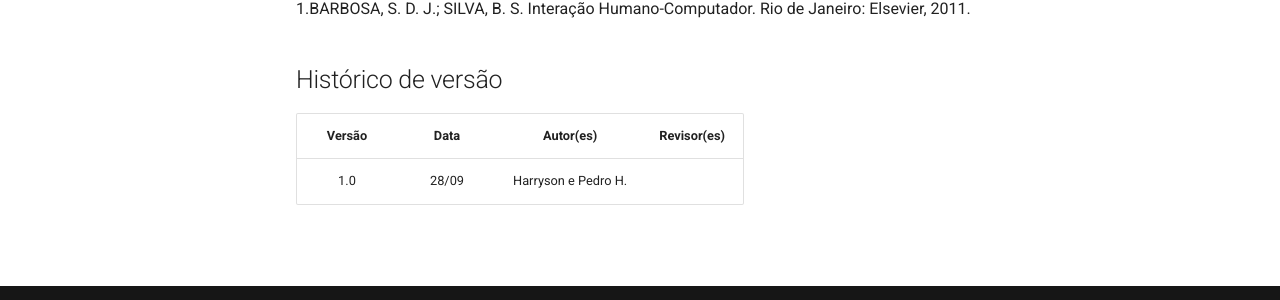
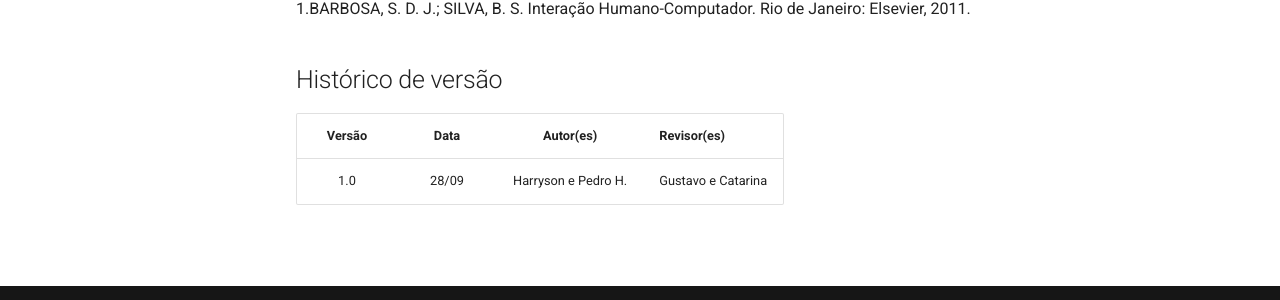
Before and after one commit to Interacao-Humano-Computador/2023.2-Dominio-Publico, an MkDocs documentation site: the page built from docs/planejamento/processo_de_design.md, in a window 1280 px wide and 900 px high, scrolled down 2809 px. Shown: the part 570-870 px from the top of the window. Built offline with MkDocs 1.6.1 and Material for MkDocs 9.7.7, drawn with Linux system fonts in a browser that asks for light colours; comment, search, counter and statistics services are not loaded.

Commit message:
Adiciona revisores

```diff
--- a/docs/planejamento/processo_de_design.md
+++ b/docs/planejamento/processo_de_design.md
@@ -83,6 +83,6 @@ são valiosas para aprimorar o sistema em futuras versões ou até mesmo identif
 
 |**Versão**| **Data**| **Autor(es)**|**Revisor(es)**|
 |:--------:|:---------:|:---------------:|:--------|
-|1.0|28/09|Harryson e Pedro H.| |
+|1.0|28/09|Harryson e Pedro H.| Gustavo e Catarina|
 
 <p style="text-align: justify;">&emsp;&emsp;</p>
```
